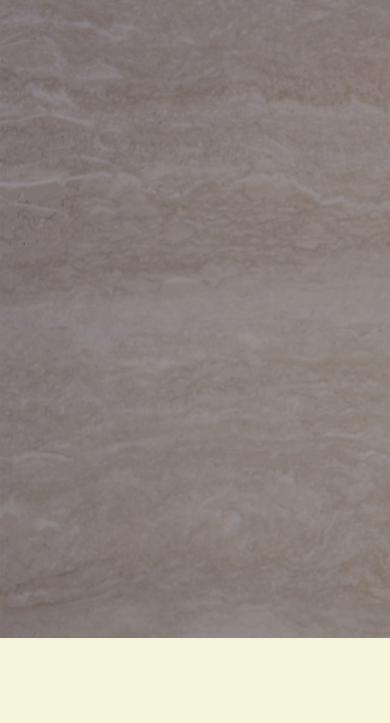
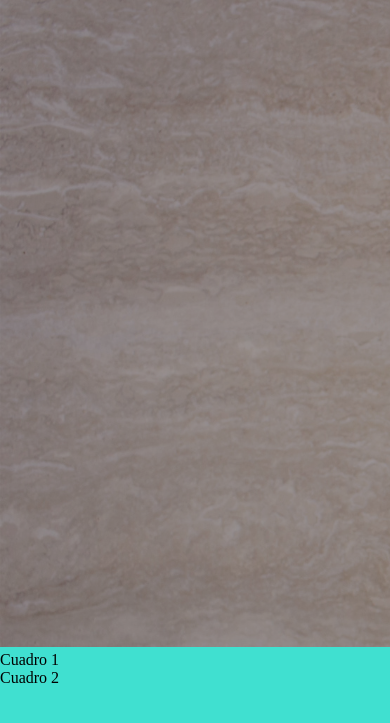
Before and after one commit to sofiaszostak/gitreposit, a plain HTML site: page index.html in a window 390 px wide. Shown: the part 121-844 px from the top of the page. Drawn offline with Linux system fonts and the light colour scheme.

Commit message:
probando scss

```diff
--- /dev/null
+++ b/estilos.scss
@@ -0,0 +1,18 @@
+*
+{
+    margin: 0;
+    padding: 0;
+
+}
+
+body {
+    background-color: tomato;
+
+}
+
+
+@media only screen and (min-width: 200px) and (max-width:500px) {
+    body {
+        background-color: turquoise;
+    }
+}
--- a/index.html
+++ b/index.html
@@ -17,5 +17,12 @@
     <div>
         <img src="imagenes/imagenprincipal.png" alt="bla">
     </div>
+
+    <div>
+     <div class="cuadro">Cuadro 1</div>
+     <div class="cuadro">Cuadro 2</div>
+
+
+    </div>
 </body>
 </html>
```
Also changed, not shown: estilos.css, 1 other file.
